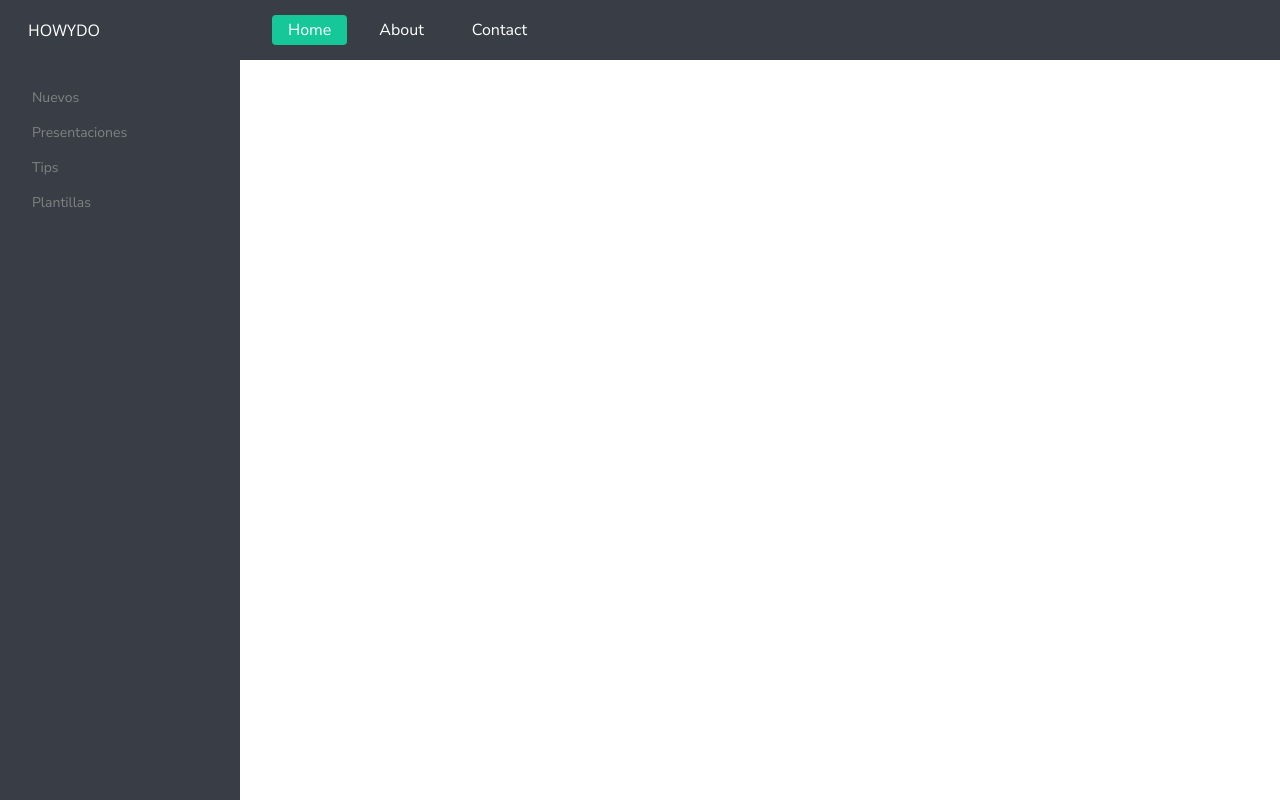
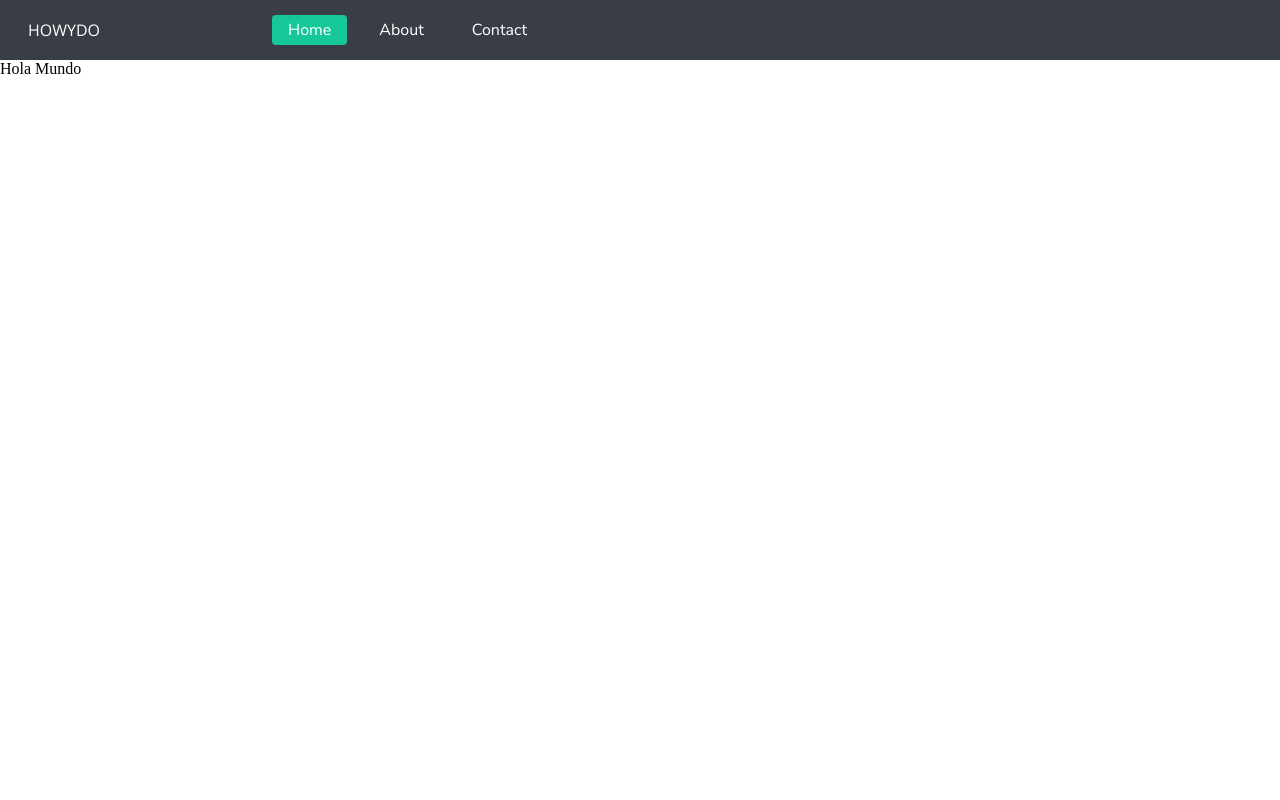
Before and after one commit to lenoryv/howydo, a Next.js app: page / in a window 1280 px wide. Built offline with nearby package versions, Linux system fonts and the light colour scheme.

Commit message:
Delete Sidenav on Layout

```diff
--- a/components/Layout/Layout.tsx
+++ b/components/Layout/Layout.tsx
@@ -1,6 +1,5 @@
 import React from 'react'
 import Navbar from '@components/Navbar/Navbar'
-import Sidenav from '@components/Sidenav/Sidenav'
 
 type LayoutProps = {
   children?: React.ReactNode
@@ -9,7 +8,6 @@ type LayoutProps = {
 const Layout = ({ children }: LayoutProps) => (
   <React.Fragment>
     <Navbar />
-    <Sidenav/>
       {children}
   </React.Fragment>
 )
```
